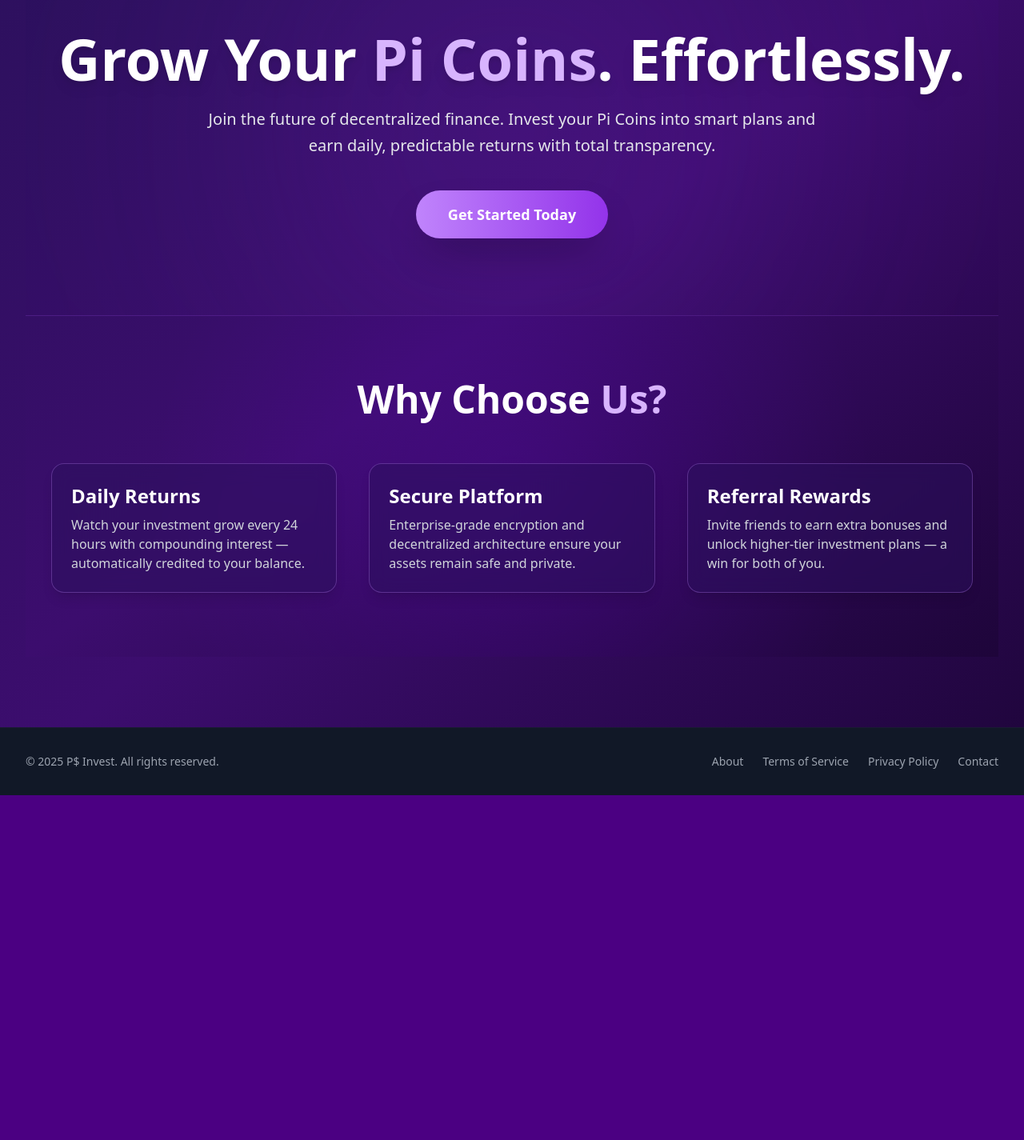
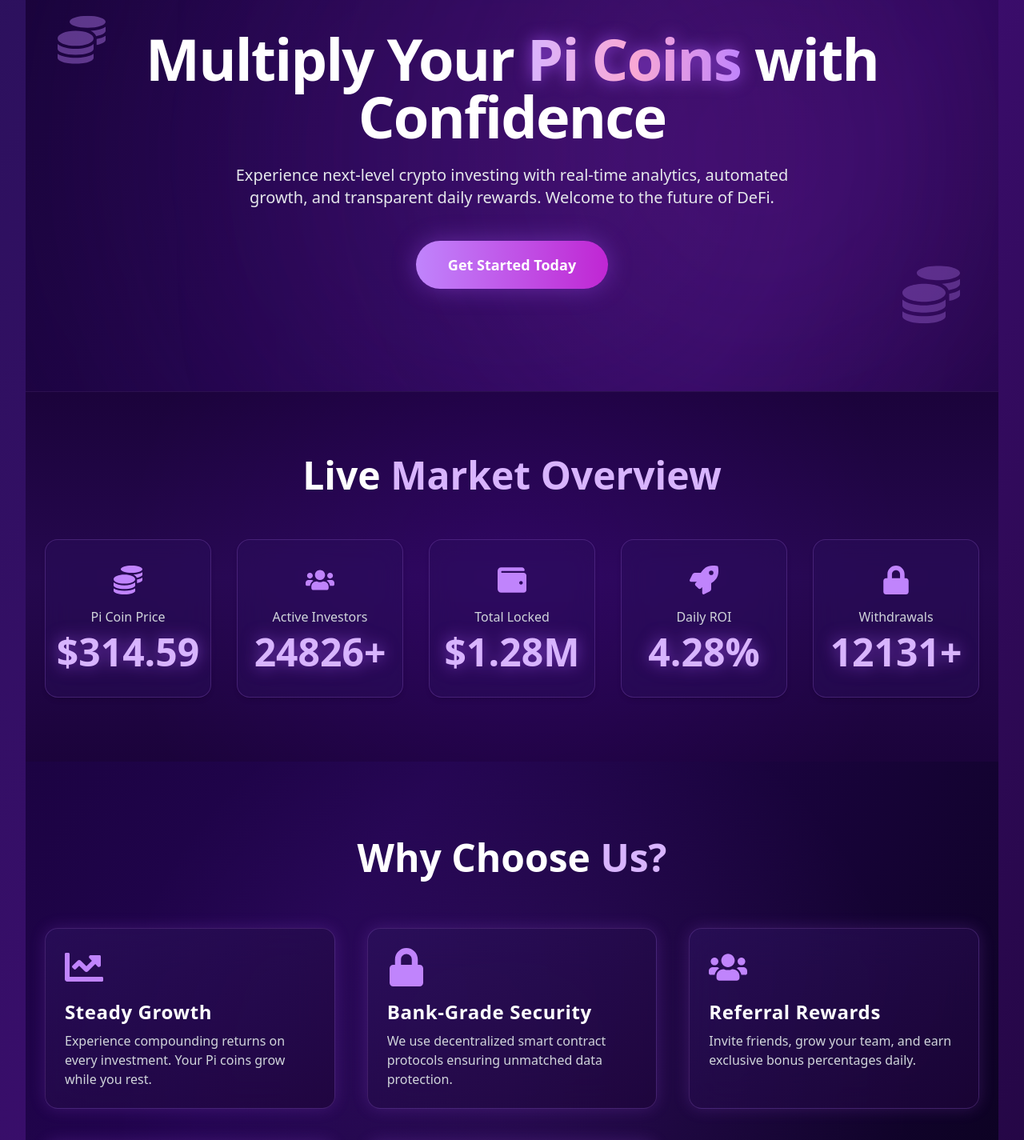
Before and after one commit to Emmilex20/investment, a React (Vite) app in the folder client/: page / in a window 1280 px wide. Shown: the part 180-1605 px from the top of the page at 80% size. Before the commit the page ends 1174 px from the top, so only its background shows below. Built offline with nearby package versions, Linux system fonts and the light colour scheme; no server answers.

Commit message:
first commit 12

```diff
--- a/client/package.json
+++ b/client/package.json
@@ -12,9 +12,11 @@
   "dependencies": {
     "axios": "^1.12.2",
     "dotenv": "^17.2.3",
+    "framer-motion": "^12.23.22",
     "lucide-react": "^0.545.0",
     "react": "^19.1.1",
     "react-dom": "^19.1.1",
+    "react-icons": "^5.5.0",
     "react-router-dom": "^7.9.3"
   },
   "devDependencies": {
--- a/client/src/pages/HomePage.tsx
+++ b/client/src/pages/HomePage.tsx
@@ -1,77 +1,264 @@
 // client/src/pages/HomePage.tsx
-import React from 'react';
-import { Link } from 'react-router-dom';
-import { useAuth } from '../context/AuthContext';
+import React, { useEffect, useState } from "react";
+import { Link } from "react-router-dom";
+import { useAuth } from "../context/AuthContext";
+import { motion, useMotionValue, animate } from "framer-motion";
+import {
+  FaLock,
+  FaUsers,
+  FaWallet,
+  FaRocket,
+  FaChartLine,
+  FaCoins,
+} from "react-icons/fa";
 
-const FeatureCard: React.FC<{ title: string; description: string }> = ({
-  title,
-  description,
-}) => (
-  <div className="bg-[#2B115C]/50 p-6 rounded-2xl border border-purple-400/30 shadow-lg hover:shadow-purple-700/30 hover:border-purple-400 transition duration-300 backdrop-blur-md">
-    <h3 className="text-2xl font-semibold text-white mb-2">{title}</h3>
-    <p className="text-gray-300">{description}</p>
-  </div>
+// ===== Reusable Components =====
+
+const FeatureCard: React.FC<{
+  icon: React.ReactNode;
+  title: string;
+  description: string;
+}> = ({ icon, title, description }) => (
+  <motion.div
+    whileHover={{ scale: 1.05, y: -5 }}
+    transition={{ type: "spring", stiffness: 300, damping: 20 }}
+    className="bg-gradient-to-br from-[#2B115C]/70 to-[#1E053A]/70 backdrop-blur-xl p-6 rounded-2xl border border-purple-400/20 shadow-[0_0_20px_rgba(168,85,247,0.2)] hover:shadow-[0_0_35px_rgba(168,85,247,0.4)] transition duration-500"
+  >
+    <div className="text-purple-400 text-5xl mb-4">{icon}</div>
+    <h3 className="text-2xl font-bold text-white mb-2 tracking-wide">{title}</h3>
+    <p className="text-gray-300 text-sm sm:text-base leading-relaxed">{description}</p>
+  </motion.div>
 );
+
+const AnimatedCounter: React.FC<{
+  value: number;
+  prefix?: string;
+  suffix?: string;
+  decimals?: number;
+}> = ({ value, prefix = "", suffix = "", decimals = 0 }) => {
+  const count = useMotionValue(0);
+  const [display, setDisplay] = useState(value);
+
+  useEffect(() => {
+    const controls = animate(count, value, {
+      duration: 1.5,
+      ease: "easeOut",
+      onUpdate: (v) => setDisplay(v),
+    });
+    return controls.stop;
+  }, [value, count]);
+
+  return (
+    <motion.span className="text-3xl sm:text-5xl font-extrabold text-purple-300 drop-shadow-[0_0_10px_rgba(168,85,247,0.6)]">
+      {prefix}
+      {display.toFixed(decimals)}
+      {suffix}
+    </motion.span>
+  );
+};
+
+// ===== Main Component =====
 
 const HomePage: React.FC = () => {
   const { userInfo } = useAuth();
 
+  const [stats, setStats] = useState({
+    piPrice: 314.15,
+    investors: 24820,
+    totalLocked: 1.28,
+    dailyROI: 4.29,
+    withdrawals: 12130,
+  });
+
+  useEffect(() => {
+    const interval = setInterval(() => {
+      setStats((prev) => ({
+        piPrice: prev.piPrice + (Math.random() * 2 - 1),
+        investors: prev.investors + Math.floor(Math.random() * 10),
+        totalLocked: prev.totalLocked + (Math.random() * 0.01 - 0.005),
+        dailyROI: prev.dailyROI + (Math.random() * 0.05 - 0.02),
+        withdrawals: prev.withdrawals + Math.floor(Math.random() * 5),
+      }));
+    }, 5000);
+    return () => clearInterval(interval);
+  }, []);
+
   return (
-    <div className="min-h-screen bg-gradient-to-br from-[#2B115C] via-[#3C0D6E] to-[#1E053A]">
-      {/* Hero Section */}
-      <header className="py-24 border-b border-purple-500/20 relative overflow-hidden">
-        {/* Subtle Glow Circle */}
-        <div className="absolute -top-20 left-1/2 transform -translate-x-1/2 w-[600px] h-[600px] bg-purple-600/20 blur-[180px] rounded-full"></div>
+    <div className="min-h-screen bg-gradient-to-br from-[#140233] via-[#22044F] to-[#09021B] text-white overflow-hidden">
+      {/* ===== HERO SECTION ===== */}
+      <section className="relative flex flex-col items-center justify-center text-center pt-24 pb-32 px-6 overflow-hidden">
+        {/* Glow + Gradient layers */}
+        <div className="absolute inset-0">
+          <div className="absolute top-[-200px] left-1/2 -translate-x-1/2 w-[900px] h-[900px] bg-purple-600/25 blur-[250px] rounded-full"></div>
+          <div className="absolute bottom-0 right-0 w-[600px] h-[600px] bg-fuchsia-500/20 blur-[200px] rounded-full"></div>
+        </div>
 
-        <div className="relative max-w-7xl mx-auto px-4 sm:px-6 lg:px-8 text-center z-10">
-          <h1 className="text-5xl sm:text-7xl font-extrabold text-white leading-tight mb-6 drop-shadow-lg">
-            Grow Your <span className="text-purple-300">Pi Coins</span>. Effortlessly.
-          </h1>
-          <p className="text-xl text-gray-200 mb-10 max-w-3xl mx-auto leading-relaxed">
-            Join the future of decentralized finance. Invest your Pi Coins into smart plans
-            and earn daily, predictable returns with total transparency.
-          </p>
+        {/* Floating Coins */}
+        <motion.div
+          className="absolute top-16 left-10 text-purple-400 opacity-40 text-6xl"
+          animate={{ y: [0, 15, 0] }}
+          transition={{ repeat: Infinity, duration: 4, ease: "easeInOut" }}
+        >
+          <FaCoins />
+        </motion.div>
+        <motion.div
+          className="absolute bottom-20 right-12 text-purple-400 opacity-30 text-7xl"
+          animate={{ y: [0, -20, 0] }}
+          transition={{ repeat: Infinity, duration: 5, ease: "easeInOut" }}
+        >
+          <FaCoins />
+        </motion.div>
 
+        {/* Text */}
+        <motion.h1
+          initial={{ opacity: 0, y: 40 }}
+          animate={{ opacity: 1, y: 0 }}
+          transition={{ duration: 1 }}
+          className="text-5xl sm:text-7xl font-extrabold mb-6 leading-tight tracking-tight z-10"
+        >
+          Multiply Your{" "}
+          <span className="text-transparent bg-clip-text bg-gradient-to-r from-purple-300 via-pink-300 to-purple-400 drop-shadow-[0_0_10px_rgba(168,85,247,0.7)]">
+            Pi Coins
+          </span>
+          {" "}with Confidence
+        </motion.h1>
+
+        <motion.p
+          initial={{ opacity: 0, y: 30 }}
+          animate={{ opacity: 1, y: 0 }}
+          transition={{ duration: 1.2 }}
+          className="text-lg sm:text-xl text-gray-200 mb-10 max-w-3xl leading-relaxed z-10"
+        >
+          Experience next-level crypto investing with real-time analytics, automated growth,
+          and transparent daily rewards. Welcome to the future of DeFi.
+        </motion.p>
+
+        <motion.div
+          initial={{ opacity: 0, scale: 0.9 }}
+          animate={{ opacity: 1, scale: 1 }}
+          transition={{ duration: 1.2, delay: 0.3 }}
+          className="z-10"
+        >
           {userInfo ? (
             <Link
-              to="/invest"
-              className="inline-block px-10 py-4 text-lg font-bold rounded-full text-white bg-gradient-to-r from-purple-500 to-purple-700 hover:from-purple-600 hover:to-purple-800 transition duration-300 shadow-2xl transform hover:scale-105 hover:shadow-purple-500/40"
+              to="/dashboard"
+              className="inline-block px-10 py-4 text-lg font-semibold rounded-full bg-gradient-to-r from-purple-500 to-fuchsia-700 hover:from-purple-600 hover:to-fuchsia-800 transition-all duration-300 shadow-[0_0_30px_rgba(168,85,247,0.4)] hover:shadow-[0_0_40px_rgba(168,85,247,0.7)] transform hover:scale-105"
             >
-              Start Investing Now
+              Start Investing
             </Link>
           ) : (
             <Link
               to="/register"
-              className="inline-block px-10 py-4 text-lg font-bold rounded-full text-white bg-gradient-to-r from-purple-400 to-purple-600 hover:from-purple-500 hover:to-purple-700 transition duration-300 shadow-2xl transform hover:scale-105 hover:shadow-purple-500/40"
+              className="inline-block px-10 py-4 text-lg font-semibold rounded-full bg-gradient-to-r from-purple-400 to-fuchsia-600 hover:from-purple-500 hover:to-fuchsia-700 transition-all duration-300 shadow-[0_0_30px_rgba(168,85,247,0.4)] hover:shadow-[0_0_40px_rgba(168,85,247,0.7)] transform hover:scale-105"
             >
               Get Started Today
             </Link>
           )}
-        </div>
-      </header>
+        </motion.div>
+      </section>
 
-      {/* Features Section */}
-      <section className="py-20 relative">
-        {/* Soft radial glow in background */}
-        <div className="absolute inset-0 bg-[radial-gradient(circle_at_center,rgba(128,0,255,0.15),transparent_70%)] pointer-events-none"></div>
+      {/* ===== LIVE MARKET OVERVIEW ===== */}
+<section className="py-20 bg-gradient-to-b from-[#1B033B] via-[#25084E] to-[#1B033B] relative border-t border-purple-400/10 overflow-hidden">
+  <div className="absolute inset-0 bg-[radial-gradient(circle_at_center,rgba(128,0,255,0.12),transparent_75%)] pointer-events-none"></div>
 
-        <div className="relative max-w-7xl mx-auto px-4 sm:px-6 lg:px-8">
-          <h2 className="text-4xl sm:text-5xl font-bold text-center text-white mb-14">
+  <div className="relative max-w-7xl mx-auto px-6 text-center">
+    <h2 className="text-4xl sm:text-5xl font-bold mb-14">
+      Live <span className="text-purple-300">Market Overview</span>
+    </h2>
+
+    <div className="grid grid-cols-1 sm:grid-cols-2 lg:grid-cols-5 gap-6 sm:gap-8">
+      {[
+        {
+          icon: <FaCoins />,
+          label: "Pi Coin Price",
+          prefix: "$",
+          value: stats.piPrice,
+          decimals: 2,
+        },
+        {
+          icon: <FaUsers />,
+          label: "Active Investors",
+          suffix: "+",
+          value: stats.investors,
+        },
+        {
+          icon: <FaWallet />,
+          label: "Total Locked",
+          prefix: "$",
+          suffix: "M",
+          value: stats.totalLocked,
+          decimals: 2,
+        },
+        {
+          icon: <FaRocket />,
+          label: "Daily ROI",
+          suffix: "%",
+          value: stats.dailyROI,
+          decimals: 2,
+        },
+        {
+          icon: <FaLock />,
+          label: "Withdrawals",
+          suffix: "+",
+          value: stats.withdrawals,
+        },
+      ].map((item, idx) => (
+        <motion.div
+          key={idx}
+          whileHover={{ scale: 1.05 }}
+          transition={{ duration: 0.3 }}
+          className="bg-[#2B115C]/40 hover:bg-[#3B1B72]/50 backdrop-blur-lg border border-purple-400/20 hover:border-purple-400/40 p-8 rounded-2xl shadow-md hover:shadow-purple-500/20 transition-all duration-300 flex flex-col items-center justify-center space-y-2"
+        >
+          <div className="text-purple-400 text-4xl mb-2">{item.icon}</div>
+          <h4 className="text-gray-300 text-sm sm:text-base mb-1 font-medium">
+            {item.label}
+          </h4>
+          <AnimatedCounter
+            value={item.value}
+            prefix={item.prefix}
+            suffix={item.suffix}
+            decimals={item.decimals}
+          />
+        </motion.div>
+      ))}
+    </div>
+  </div>
+</section>
+
+      {/* ===== FEATURES SECTION ===== */}
+      <section className="py-24 relative">
+        <div className="absolute inset-0 bg-[radial-gradient(circle_at_center,rgba(168,85,247,0.1),transparent_70%)] pointer-events-none"></div>
+
+        <div className="relative max-w-7xl mx-auto px-6">
+          <h2 className="text-4xl sm:text-5xl font-bold text-center mb-16">
             Why Choose <span className="text-purple-300">Us?</span>
           </h2>
 
-          <div className="grid grid-cols-1 md:grid-cols-3 gap-10">
+          <div className="grid grid-cols-1 sm:grid-cols-2 lg:grid-cols-3 gap-10">
             <FeatureCard
-              title="Daily Returns"
-              description="Watch your investment grow every 24 hours with compounding interest — automatically credited to your balance."
+              icon={<FaChartLine />}
+              title="Steady Growth"
+              description="Experience compounding returns on every investment. Your Pi coins grow while you rest."
             />
             <FeatureCard
-              title="Secure Platform"
-              description="Enterprise-grade encryption and decentralized architecture ensure your assets remain safe and private."
+              icon={<FaLock />}
+              title="Bank-Grade Security"
+              description="We use decentralized smart contract protocols ensuring unmatched data protection."
             />
             <FeatureCard
+              icon={<FaUsers />}
               title="Referral Rewards"
-              description="Invite friends to earn extra bonuses and unlock higher-tier investment plans — a win for both of you."
+              description="Invite friends, grow your team, and earn exclusive bonus percentages daily."
+            />
+            <FeatureCard
+              icon={<FaWallet />}
+              title="Flexible Withdrawals"
+              description="Withdraw anytime using Pi wallet, USDT (TRC20), or your local fiat bank details."
+            />
+            <FeatureCard
+              icon={<FaRocket />}
+              title="Instant Activation"
+              description="No delays. Once you deposit, your plan begins compounding immediately."
             />
           </div>
         </div>
```
Also changed, not shown: 2 other files (tests, documents, lock files or other folders).
